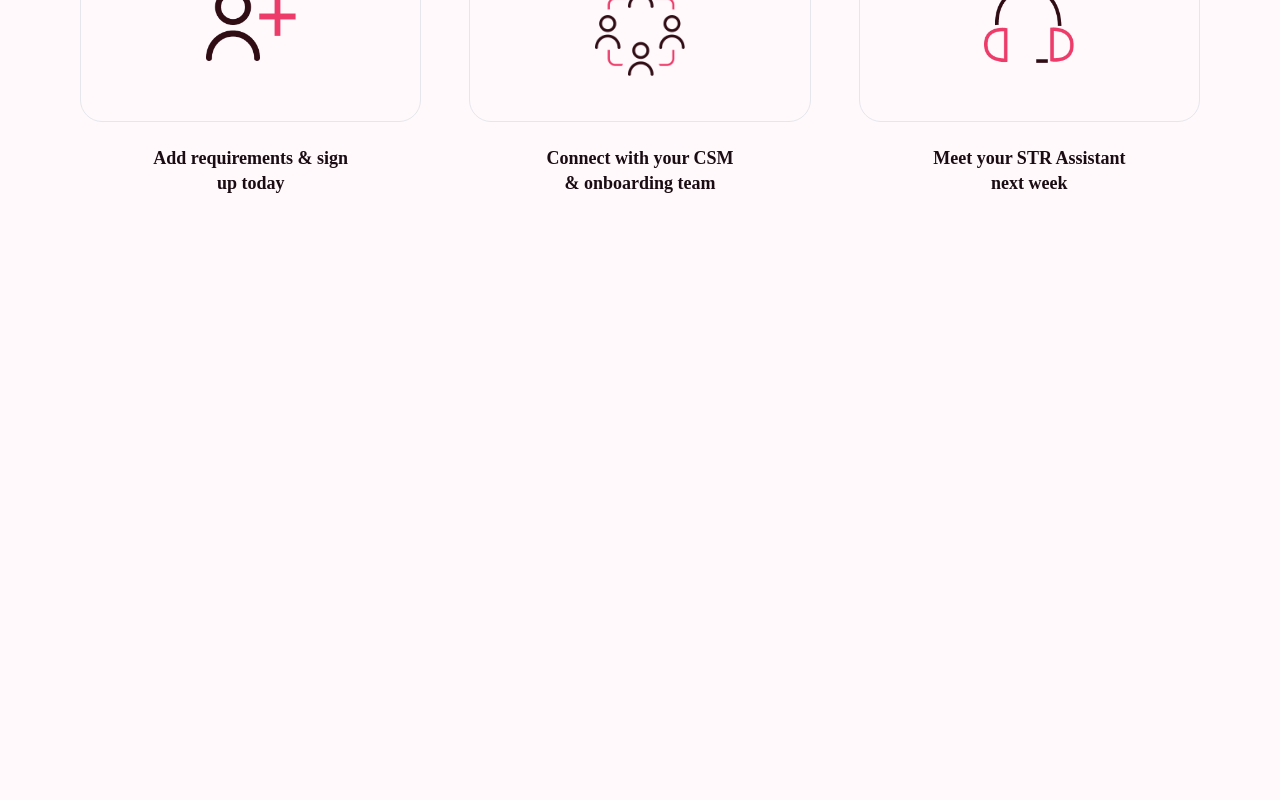
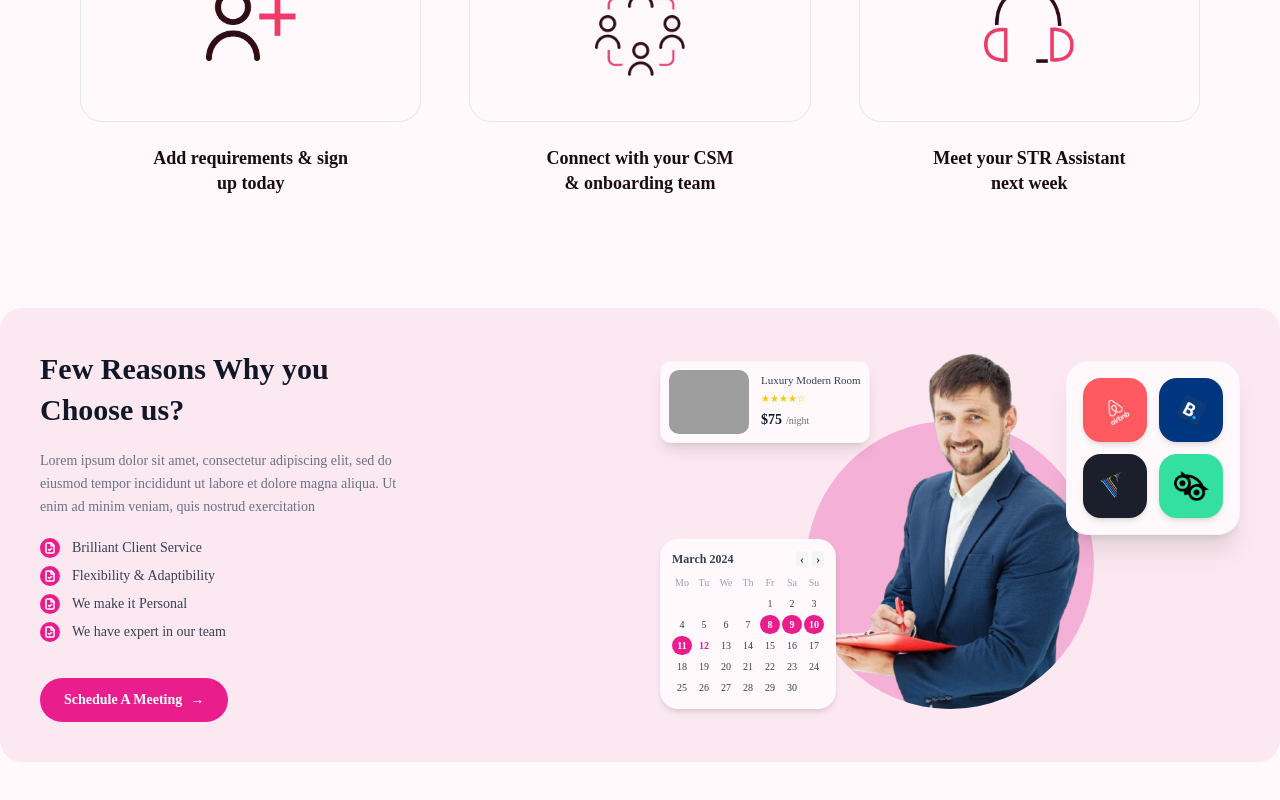
Before and after one commit to pmppiyas/One-Little-Web-Task, a Next.js app: page / in a window 1280 px wide. Shown: the part 4281-5081 px from the top of the page. Before the commit the page ends 4541 px from the top, so only its background shows below. Built offline with nearby package versions, Linux system fonts and the light colour scheme; grey boxes are pictures that could not be loaded.

Commit message:
add: why choose us

```diff
--- a/next.config.ts
+++ b/next.config.ts
@@ -1,8 +1,17 @@
-import type { NextConfig } from "next";
+import type { NextConfig } from 'next';
 
 const nextConfig: NextConfig = {
   /* config options here */
   reactCompiler: true,
+  images: {
+    remotePatterns: [
+      {
+        protocol: 'https',
+        hostname: 'images.unsplash.com',
+        pathname: '**',
+      },
+    ],
+  },
 };
 
 export default nextConfig;
--- a/src/app/(commonLayout)/page.tsx
+++ b/src/app/(commonLayout)/page.tsx
@@ -4,6 +4,7 @@ import Hero from '@/app/components/home/Hero';
 import OurService from '@/app/components/home/OurService';
 import OurTool from '@/app/components/home/OurTool';
 import Pricing from '@/app/components/home/Pricing';
+import WhyChooseUs from '@/app/components/home/WhyChooseUs';
 
 export default function Home() {
   return (
@@ -14,6 +15,7 @@ export default function Home() {
       <Pricing />
       <OurTool />
       <GettingStart />
+      <WhyChooseUs />
     </div>
   );
 }
--- /dev/null
+++ b/src/app/components/home/CalenderCard.tsx
@@ -0,0 +1,72 @@
+const CalenderCard = () => {
+  return (
+    <div className="bg-background rounded-2xl shadow-md p-3 w-44">
+      <div className="flex justify-between items-center mb-2">
+        <span className="text-xs font-semibold text-gray-700">March 2024</span>
+        <div className="flex gap-1">
+          <button className="text-xs bg-gray-100 rounded px-1">‹</button>
+          <button className="text-xs bg-gray-100 rounded px-1">›</button>
+        </div>
+      </div>
+      <div className="grid grid-cols-7 gap-0.5 text-center text-[10px] text-gray-400 mb-1">
+        {['Mo', 'Tu', 'We', 'Th', 'Fr', 'Sa', 'Su'].map((d) => (
+          <span key={d}>{d}</span>
+        ))}
+      </div>
+      <div className="grid grid-cols-7 gap-0.5 text-center text-[10px]">
+        {[
+          '',
+          '',
+          '',
+          '',
+          1,
+          2,
+          3,
+          4,
+          5,
+          6,
+          7,
+          8,
+          9,
+          10,
+          11,
+          12,
+          13,
+          14,
+          15,
+          16,
+          17,
+          18,
+          19,
+          20,
+          21,
+          22,
+          23,
+          24,
+          25,
+          26,
+          27,
+          28,
+          29,
+          30,
+          '',
+        ].map((day, i) => (
+          <span
+            key={i}
+            className={`py-0.5 rounded-full ${
+              [8, 9, 10, 11].includes(Number(day))
+                ? 'bg-[#e91e8c] text-white font-semibold'
+                : day === 12
+                  ? 'text-[#e91e8c] font-semibold'
+                  : 'text-gray-700'
+            }`}
+          >
+            {day || ''}
+          </span>
+        ))}
+      </div>
+    </div>
+  );
+};
+
+export default CalenderCard;
--- a/src/app/components/home/WhyChooseUs.tsx
+++ b/src/app/components/home/WhyChooseUs.tsx
@@ -1,15 +1,11 @@
+import CalenderCard from '@/app/components/home/CalenderCard';
+import { assets, reasons } from '@/assets/assets';
 import { FileCheck } from 'lucide-react';
-import React from 'react';
+import Image from 'next/image';
 
 const WhyChooseUs = () => {
-  const reasons = [
-    'Brilliant Client Service',
-    'Flexibility & Adaptibility',
-    'We make it Personal',
-    'We have expert in our team',
-  ];
-
   return (
+    <div className="max-w-7xl mx-auto py-12 ">
       <div className="bg-[#fce8f0] rounded-3xl p-10 flex flex-col lg:flex-row items-center gap-10 relative overflow-hidden">
         {/* Left: Text Content */}
         <div className="flex-1 space-y-5 z-10">
@@ -18,8 +14,8 @@ const WhyChooseUs = () => {
           </h2>
           <p className="text-sm text-gray-500 leading-relaxed max-w-sm">
             Lorem ipsum dolor sit amet, consectetur adipiscing elit, sed do
-          eiusmod tempor incididunt ut labore et dolore magna aliqua. Ut enim ad
-          minim veniam, quis nostrud exercitation
+            eiusmod tempor incididunt ut labore et dolore magna aliqua. Ut enim
+            ad minim veniam, quis nostrud exercitation
           </p>
 
           <ul className="space-y-2">
@@ -41,133 +37,99 @@ const WhyChooseUs = () => {
           </button>
         </div>
 
-      {/* Center: Floating booking card + person image */}
-      <div className="relative flex-1 flex justify-center items-end min-h-80">
+        <div className="relative flex-1 flex justify-center items-end min-h-80 w-full ">
           {/* Booking card */}
-        <div className="absolute bottom-0 left-0 z-10 bg-white rounded-2xl shadow-md p-4 w-52">
-          <div className="flex items-center gap-2 mb-3">
-            <div className="w-16 h-12 bg-gray-200 rounded-md overflow-hidden">
-              <img
-                src="https://images.unsplash.com/photo-1555396273-367ea4eb4db5?w=120&h=80&fit=crop"
+          <div className="absolute top-0 left-0 z-10 bg-background rounded-lg shadow-lg p-2  flex items-center gap-3 border border-gray-100">
+            <div className="relative w-20 h-16 rounded-lg overflow-hidden shrink-0">
+              <Image
+                src="https://images.unsplash.com/photo-1555396273-367ea4eb4db5?w=300&h=200&fit=crop"
                 alt="room"
-                className="w-full h-full object-cover"
+                fill
+                className="object-cover"
               />
             </div>
-            <div>
-              <div className="flex text-yellow-400 text-xs">★★★★☆</div>
-              <p className="text-sm font-bold text-gray-800">
-                $75
-                <span className="text-xs font-normal text-gray-500">
+
+            <div className=" flex flex-col justify-between overflow-hidden">
+              <p className="text-[11px] font-medium text-gray-700 leading-tight truncate">
+                Luxury Modern Room
+              </p>
+
+              <div className="flex text-yellow-400 text-[10px] my-1">★★★★☆</div>
+
+              <div className="flex items-baseline gap-1">
+                <p className="text-sm font-bold text-gray-900">$75</p>
+                <span className="text-[10px] text-gray-500 font-normal">
                   /night
                 </span>
-              </p>
               </div>
             </div>
           </div>
+          {/* Calendar card */}
+          <div className="absolute bottom-0 left-0 z-10 ">
+            <CalenderCard />
+          </div>
 
-        {/* Calendar card */}
-        <div className="absolute bottom-0 right-0 z-10 bg-white rounded-2xl shadow-md p-3 w-44">
-          <div className="flex justify-between items-center mb-2">
-            <span className="text-xs font-semibold text-gray-700">
-              March 2024
-            </span>
-            <div className="flex gap-1">
-              <button className="text-xs bg-gray-100 rounded px-1">‹</button>
-              <button className="text-xs bg-gray-100 rounded px-1">›</button>
-            </div>
-          </div>
-          <div className="grid grid-cols-7 gap-0.5 text-center text-[10px] text-gray-400 mb-1">
-            {['Mo', 'Tu', 'We', 'Th', 'Fr', 'Sa', 'Su'].map((d) => (
-              <span key={d}>{d}</span>
-            ))}
-          </div>
-          <div className="grid grid-cols-7 gap-0.5 text-center text-[10px]">
-            {[
-              '',
-              '',
-              '',
-              '',
-              1,
-              2,
-              3,
-              4,
-              5,
-              6,
-              7,
-              8,
-              9,
-              10,
-              11,
-              12,
-              13,
-              14,
-              15,
-              16,
-              17,
-              18,
-              19,
-              20,
-              21,
-              22,
-              23,
-              24,
-              25,
-              26,
-              27,
-              28,
-              29,
-              30,
-              '',
-            ].map((day, i) => (
-              <span
-                key={i}
-                className={`py-0.5 rounded-full ${
-                  [8, 9, 10, 11].includes(Number(day))
-                    ? 'bg-[#e91e8c] text-white font-semibold'
-                    : day === 12
-                      ? 'text-[#e91e8c] font-semibold'
-                      : 'text-gray-700'
-                }`}
-              >
-                {day || ''}
-              </span>
-            ))}
+          <div className="relative w-72 h-87 flex items-end justify-center">
+            <div className="absolute bottom-0 w-72 h-72 rounded-full bg-primary/30 z-0 overflow-hidden">
+              <div className="absolute bottom-0 left-1/2 -translate-x-1/2 w-75 h-100">
+                <Image
+                  src={assets.man}
+                  fill
+                  alt="man-bottom"
+                  className="object-contain"
+                />
               </div>
             </div>
 
-        {/* Person placeholder (decorative circle as stand-in) */}
-        <div className="relative z-0 w-56 h-64 rounded-full bg-[#f4a8c8] overflow-hidden flex items-end justify-center">
-          <div className="text-6xl select-none">🧑‍💼</div>
+            <div className="relative z-10 w-75 h-100 pointer-events-none">
+              <Image
+                src={assets.man}
+                fill
+                alt="man-top"
+                className="object-contain"
+                style={{ clipPath: 'inset(0 0 30% 0)' }}
+              />
             </div>
           </div>
 
           {/* Right: OTA Logos */}
-      <div className="flex flex-col gap-3 z-10">
+          <div className="absolute top-0 right-0 z-10 grid grid-cols-2 gap-3 bg-background backdrop-blur-sm p-4 rounded-3xl shadow-xl border border-gray-100">
             {[
-          { label: 'Airbnb', color: 'bg-red-50', text: 'text-red-500' },
-          { label: 'VRBO', color: 'bg-blue-50', text: 'text-blue-700' },
               {
-            label: 'Booking.com',
-            color: 'bg-blue-100',
-            text: 'text-blue-900',
+                label: 'Airbnb',
+                bg: 'bg-[#FF5A5F]',
+                icon: assets.air,
+                size: 35,
               },
               {
+                label: 'Booking',
+                bg: 'bg-[#003580]',
+                icon: assets.b,
+                size: 35,
+              },
+              { label: 'VRBO', bg: 'bg-[#1A1F2B]', icon: assets.v, size: 30 },
+              {
                 label: 'Tripadvisor',
-            color: 'bg-green-50',
-            text: 'text-green-700',
+                bg: 'bg-[#34E0A1]',
+                icon: assets.owl,
+                size: 35,
               },
             ].map((ota) => (
               <div
                 key={ota.label}
-            className={`w-14 h-14 rounded-2xl ${ota.color} flex items-center justify-center`}
+                className={`w-14 h-14 md:w-16 md:h-16 rounded-2xl ${ota.bg} flex items-center justify-center shadow-md transition-transform hover:scale-105 cursor-pointer`}
               >
-            <span
-              className={`text-[10px] font-bold text-center ${ota.text} leading-tight px-1`}
-            >
-              {ota.label}
-            </span>
+                <Image
+                  src={ota.icon}
+                  alt={ota.label}
+                  width={ota.size}
+                  height={ota.size}
+                  className="object-contain"
+                />
               </div>
             ))}
+          </div>
+        </div>
       </div>
     </div>
   );
--- a/src/assets/assets.ts
+++ b/src/assets/assets.ts
@@ -28,6 +28,7 @@ import lodgify from '@/assets/lodgify.png';
 import addUser from '@/assets/adduser.png';
 import users from '@/assets/users.png';
 import headphone from '@/assets/headphone.png';
+import man from '@/assets/man.png';
 
 export const assets = {
   logo,
@@ -37,6 +38,7 @@ export const assets = {
   v,
   blob,
   arrow,
+  man,
 };
 
 export const carouselLogo = [
@@ -153,3 +155,10 @@ export const stepIcon = {
   users,
   headphone,
 };
+
+export const reasons = [
+  'Brilliant Client Service',
+  'Flexibility & Adaptibility',
+  'We make it Personal',
+  'We have expert in our team',
+];
```
Also changed, not shown: src/assets/man.png (added). Lines whose indentation alone changed are shown as unchanged.
